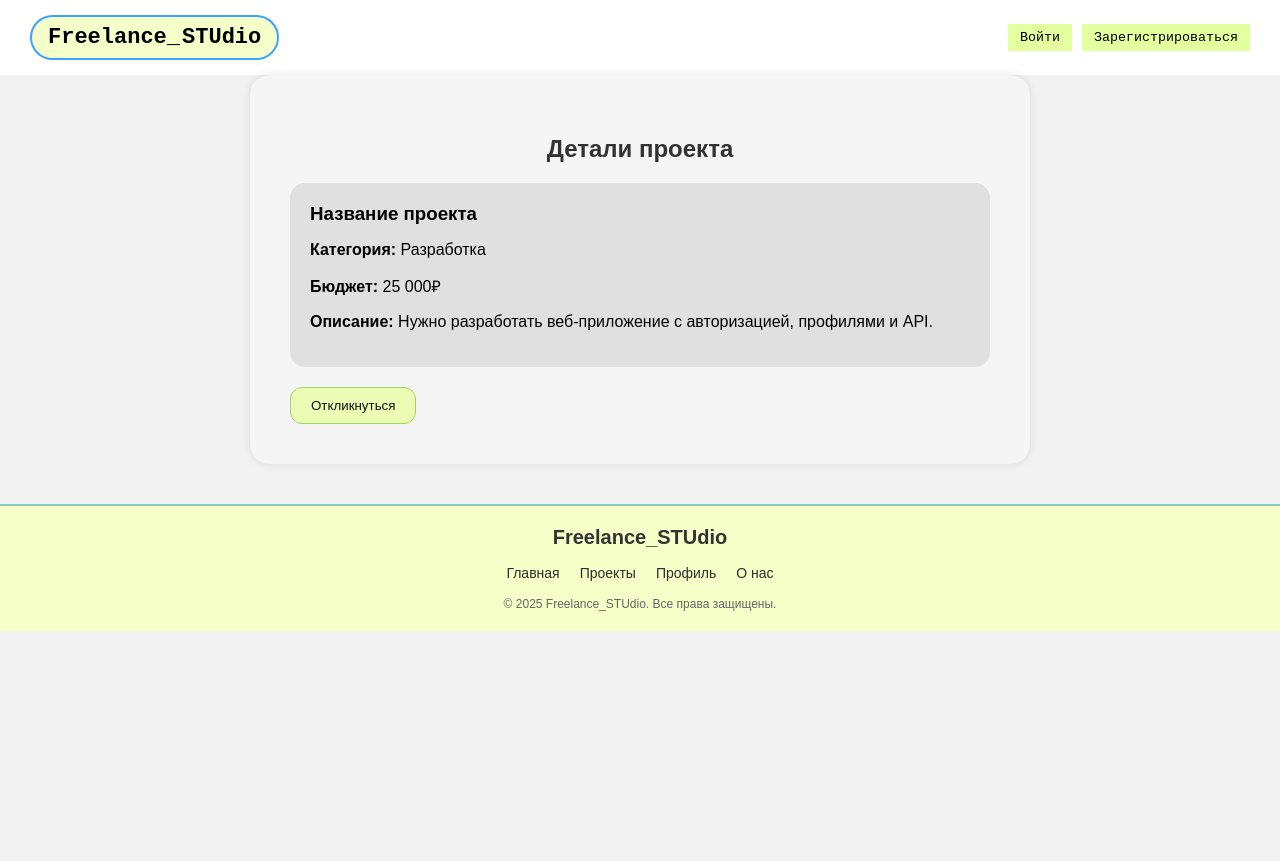
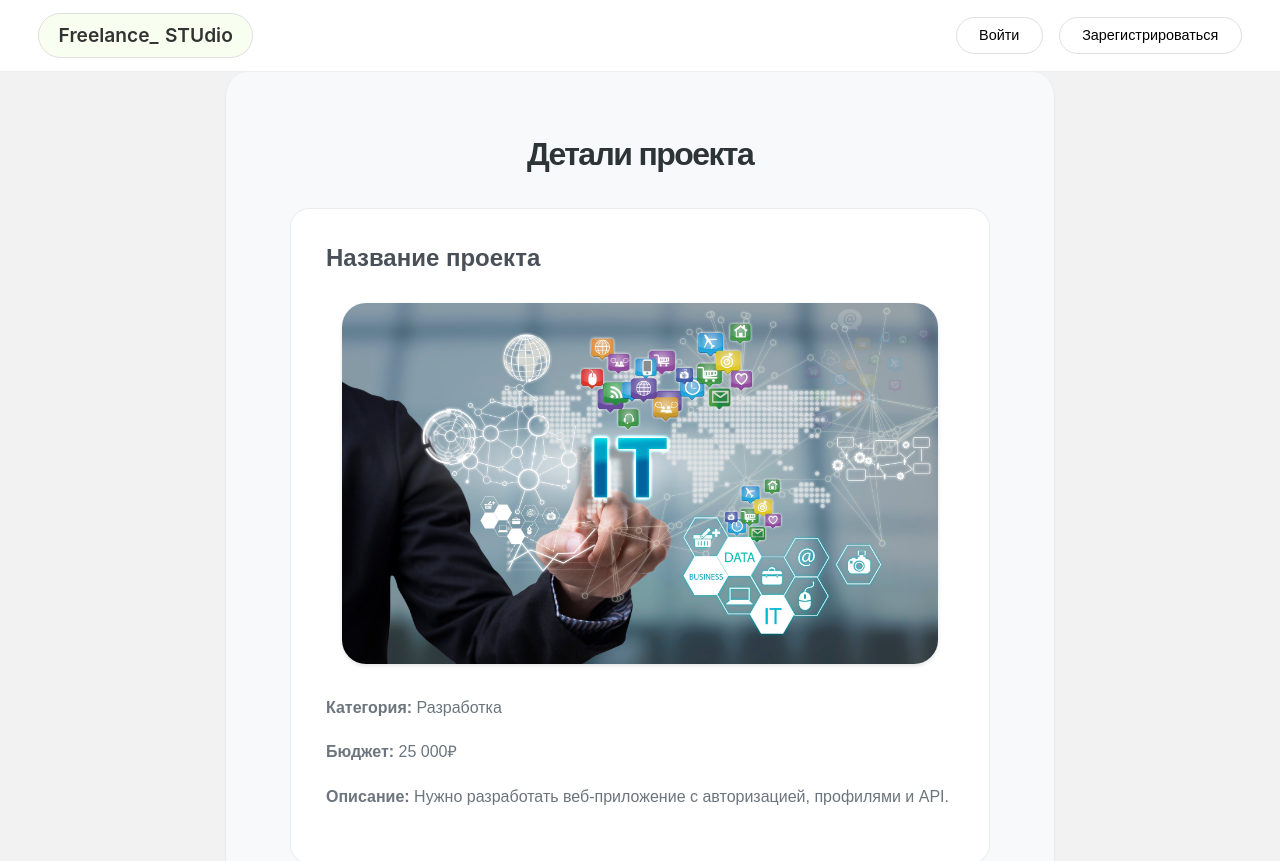
Before and after one commit to cwerti/freelance_portal_front, a React (Create React App) app: page /project/1 in a window 1280 px wide. Shown: the top 861 px of the page. Before the commit the page ends 800 px from the top, so only its background shows below. Built offline with nearby package versions, Linux system fonts and the light colour scheme.

Commit message:
Адаптировал под мобилки, скорретировал визуально страницу проекта и главную страницу.

```diff
--- a/package.json
+++ b/package.json
@@ -3,6 +3,7 @@
   "version": "1.0.0",
   "private": true,
   "dependencies": {
+    "bootstrap": "^5.3.6",
     "react": "^18.2.0",
     "react-dom": "^18.2.0",
     "react-router-dom": "^6.3.0",
--- a/src/components/Blocks.jsx
+++ b/src/components/Blocks.js
@@ -39,8 +39,8 @@ export function BlockList() {
                 <p>Price: {block.Price}</p>
                 <p>Rating: {block.Rating}</p>
             </div>
-             ))}
+            ))}
         </div>
     </>
     );
-  }
+}
--- a/src/pages/Home.js
+++ b/src/pages/Home.js
@@ -1,6 +1,6 @@
 import React from "react";
 import "../styles/Home.css";
-import { BlockList } from "../components/Blocks.jsx"
+import { BlockList } from "../components/Blocks.js"
 
 const Home = () => {
   return (
--- a/src/pages/ProjectDetails.js
+++ b/src/pages/ProjectDetails.js
@@ -1,5 +1,6 @@
 import React from 'react';
 import '../styles/ProjectDetails.css';
+import img2 from '../images/img2.jpg';
 
 const ProjectDetails = () => {
   return (
@@ -7,6 +8,9 @@ const ProjectDetails = () => {
       <h2>Детали проекта</h2>
       <div className="project-info">
         <h3>Название проекта</h3>
+        <div className='project-item'>
+          <img src={img2}  className='project-image' alt={"img2"}/>
+        </div>
         <p><strong>Категория:</strong> Разработка</p>
         <p><strong>Бюджет:</strong> 25 000₽</p>
         <p><strong>Описание:</strong> Нужно разработать веб-приложение с авторизацией, профилями и API.</p>
--- a/src/styles/CreateProject.css
+++ b/src/styles/CreateProject.css
@@ -3,6 +3,7 @@
     background-color: #f5f5f5;
     max-width: 600px;
     margin: 0 auto;
+    min-height: 100vh;
     border-radius: 20px;
     box-shadow: 0 0 10px rgba(0, 0, 0, 0.1);
   }
--- a/src/styles/Header.css
+++ b/src/styles/Header.css
@@ -2,54 +2,151 @@
     display: flex;
     align-items: center;
     justify-content: space-between;
-    padding: 15px 30px;
+    padding: 1% 3%;
     background-color: #fff;
+    border-bottom: 1px solid #f0f0f0;
 }
 
 .logo {
-    font-weight: bold;
-    font-size: 22px;
-    font-family: 'Courier New', Courier, monospace;
-    background-color: #f5ffc9;
-    padding: 8px 16px;
-    border: 2px solid #3ea2ff;
-    border-radius: 25px;
+    font-weight: 600;
+    font-size: clamp(1.1rem, 1.5vw, 1.4rem);
+    font-family: 'Inter', sans-serif;
+    background-color: #f8fff0;
+    padding: 0.6rem 1.2rem;
+    border: 1px solid #e0e0e0;
+    border-radius: 2rem;
     text-decoration: none;
-    color: black;
+    color: #333;
     display: flex;
     align-items: center;
-    gap: 2px;
+    gap: 0.4rem;
+    transition: all 0.2s ease;
+}
+
+.logo:hover {
+    border-color: #c0e4ff;
 }
 
 .search-container {
     display: flex;
     align-items: center;
-    gap: 4px;
+    gap: 0.4rem;
+    flex: 0 1 40%;
 }
 
 .search-container input {
-    padding: 4px 8px;
-    border: 1px solid #ccc;
-    font-family: monospace;
+    padding: 0.6rem 1rem;
+    border: 1px solid #e0e0e0;
+    border-radius: 1.5rem;
+    width: 100%;
+    font-size: 0.9rem;
+    background: #f8f8f8;
+    transition: all 0.2s ease;
+}
+
+.search-container input:focus {
+    background: #fff;
+    border-color: #90cdf4;
 }
 
 .search-container button {
-    background-color: #e4ff9f;
-    border: 1px solid #ccc;
-    padding: 4px 8px;
-    font-family: monospace;
+    background-color: #f0f0f0;
+    border: 1px solid #e0e0e0;
+    padding: 0.6rem 1.4rem;
+    border-radius: 1.5rem;
+    font-size: 0.9rem;
     cursor: pointer;
+    transition: all 0.2s ease;
+}
+
+.search-container button:hover {
+    background-color: #e8e8e8;
 }
 
 .auth-buttons {
     display: flex;
-    gap: 10px;
+    gap: 1rem;
 }
 
 .auth-btn {
-    background-color: #e4ff9f;
-    border: none;
-    padding: 6px 12px;
-    font-family: monospace;
+    background-color: transparent;
+    border: 1px solid #e0e0e0;
+    padding: 0.6rem 1.4rem;
+    border-radius: 1.5rem;
+    font-size: 0.9rem;
     cursor: pointer;
+    transition: all 0.2s ease;
 }
+
+.auth-btn:hover {
+    background-color: #f8f8f8;
+    border-color: #c0c0c0;
+}
+
+@media (max-width: 768px) {
+  .header {
+    flex-wrap: wrap;
+    gap: 0.5rem;
+    padding: 0.8rem 4%;
+  }
+
+  .logo {
+    font-size: 1rem;
+    padding: 0.5rem 1rem;
+    border-radius: 1.2rem;
+  }
+
+  .search-container {
+    order: 3;
+    width: 100%;
+    margin: 0.5rem 0 0;
+  }
+
+  .search-container input {
+    padding: 0.7rem 1.2rem;
+    font-size: 0.85rem;
+  }
+
+  .search-container button {
+    padding: 0.7rem 1.5rem;
+    min-width: 80px;
+  }
+
+  .auth-buttons {
+    gap: 0.7rem;
+  }
+
+  .auth-btn {
+    padding: 0.7rem 1.3rem;
+    font-size: 0.85rem;
+  }
+}
+
+@media (max-width: 480px) {
+  .header {
+    gap: 0.3rem;
+    padding: 0.6rem 3%;
+  }
+
+  .logo {
+    font-size: 0.95rem;
+    padding: 0.4rem 0.9rem;
+  }
+
+  .search-container {
+    margin-top: 0.4rem;
+  }
+
+  .search-container input {
+    padding: 0.6rem 1rem;
+  }
+
+  .search-container button {
+    padding: 0.6rem 1.2rem;
+    min-width: 70px;
+  }
+
+  .auth-btn {
+    padding: 0.6rem 1rem;
+  }
+}
--- a/src/styles/Home.css
+++ b/src/styles/Home.css
@@ -15,21 +15,22 @@
 }
 
 .block-item {
-  width: 250px;
-  height: 250px;
+  width: 20%;
+  height: 20%;
   transition: transform 0.3s ease;
+  border: 1px solid #000;
 }
 
 .blocks-container {
   display: flex;
-  gap: 30px; /* Расстояние между блоками */
+  gap: 3%; /* Расстояние между блоками */
   padding: 20px;
   overflow-x: auto;
 }
 
 .block-item:hover {
   transform: scale(1.05);
-  box-shadow: 0 4px 8px rgba(0,0,0,0.2);
+  box-shadow: 0 4px  8px rgba(0,0,0,0.2);
 }
 
 .block-item h3 {
@@ -87,7 +88,7 @@
   justify-content: center;
   flex-wrap: wrap;
   gap: 20px;
-  margin-top: 20px;
+  margin-top:20px;
 }
 
 .category-card {
@@ -104,3 +105,89 @@
 .category-card:hover {
   background-color: #c4e56d;
 }
+
+@media (max-width: 768px) {
+  .home-content {
+    padding: 20px;
+  }
+
+  .home-title {
+    font-size: 24px;
+    margin-bottom: 20px;
+  }
+
+  .search-section {
+    flex-direction: column;
+    align-items: center;
+    gap: 15px;
+    margin-bottom: 30px;
+  }
+
+  .search-input {
+    width: 100%;
+    max-width: 300px;
+    border-radius: 4px;
+  }
+
+  .search-button {
+    border-radius: 4px;
+    width: 100%;
+    max-width: 300px;
+  }
+
+  .blocks-container {
+    flex-direction: column;
+    padding: 10px;
+    gap: 15px;
+  }
+
+  .block {
+    width: 100%;
+    height: 200px;
+  }
+
+  .category-card {
+    padding: 20px 30px;
+    font-size: 16px;
+    width: 100%;
+    max-width: 300px;
+  }
+
+  .category-list {
+    gap: 15px;
+  }
+}
+
+
+@media (max-width: 480px) {
+  .home-content {
+    padding: 15px;
+  }
+
+  .home-title {
+    font-size: 20px;
+  }
+
+  .block {
+    height: 180px;
+  }
+
+  .category-card {
+    padding: 15px 25px;
+    font-size: 14px;
+  }
+
+  .search-input,
+  .search-button {
+    font-size: 14px;
+    padding: 8px 15px;
+  }
+
+  .block-item h3 {
+    font-size: 1rem;
+  }
+
+  .block-item p {
+    font-size: 0.8rem;
+  }
+}
--- a/src/styles/ProjectDetails.css
+++ b/src/styles/ProjectDetails.css
@@ -1,34 +1,78 @@
 .project-details-container {
-    padding: 40px;
-    background-color: #f5f5f5;
-    max-width: 700px;
+    padding: 5% 5% 10%;
+    background-color: #f8f9fa;
+    max-width: 90%;
+    width: 700px;
+    min-height: 100vh;
     margin: 0 auto;
-    border-radius: 20px;
-    box-shadow: 0 0 10px rgba(0, 0, 0, 0.1);
+    border-radius: 2.5%;
+    box-shadow: 0 1px 3px rgba(0, 0, 0, 0.08);
+    transition: all 0.3s ease;
+}
+
+.project-item:hover {
+    transform: scale(1.03);
+    box-shadow: 0 3px 6px rgba(0,0,0,0.15);
+}
+
+.project-image {
+    max-width: 95%;
+    height: auto;
+    border-radius: 1.5rem;
+    margin: 5% auto;
+    display: block;
+    transition: transform 0.3s ease;
+    box-shadow: 0 2px 4px rgba(0, 0, 0, 0.1);
+}
+
+.project-image:hover {
+    transform: translateY(-2px);
 }
 
 .project-details-container h2 {
     text-align: center;
-    margin-bottom: 20px;
-    color: #333;
+    margin: 0 0 5%;
+    color: #2d3436;
+    font-size: clamp(1.5rem, 3vw, 2rem);
+    letter-spacing: -0.05em;
 }
 
 .project-info {
-    background-color: #e0e0e0;
-    padding: 20px;
-    border-radius: 15px;
-    margin-bottom: 20px;
+    background-color: #ffffff;
+    padding: 5%;
+    border-radius: 1.2rem;
+    margin-bottom: 5%;
+    border: 1px solid #e9ecef;
 }
 
 .project-info h3 {
-    margin: 0 0 10px 0;
+    margin: 0 0 5%;
+    color: #495057;
+    font-size: clamp(1.2rem, 2.5vw, 1.5rem);
+}
+
+.project-info p {
+    margin: 3% 0;
+    color: #6c757d;
+    line-height: 1.6;
 }
 
 .project-details-container button {
-    background-color: #edfcb4;
-    color: #111;
-    border: 1px solid #a3d363;
-    padding: 10px 20px;
-    border-radius: 12px;
+    background-color: #f1f3f5;
+    color: #212529;
+    border: 1px solid #dee2e6;
+    padding: 3% 6%;
+    border-radius: 1rem;
     cursor: pointer;
+    transition: all 0.2s ease;
+    display: block;
+    width: 50%;
+    margin: 0 auto;
+    font-size: clamp(0.9rem, 2vw, 1rem);
 }
+
+.project-details-container button:hover {
+    background-color: #e9ecef;
+    transform: translateY(-1px);
+    box-shadow: 0 2px 4px rgba(0, 0, 0, 0.05);
+}
```
Also changed, not shown: 1 other file (tests, documents, lock files or other folders). Lines whose indentation alone changed are shown as unchanged.
